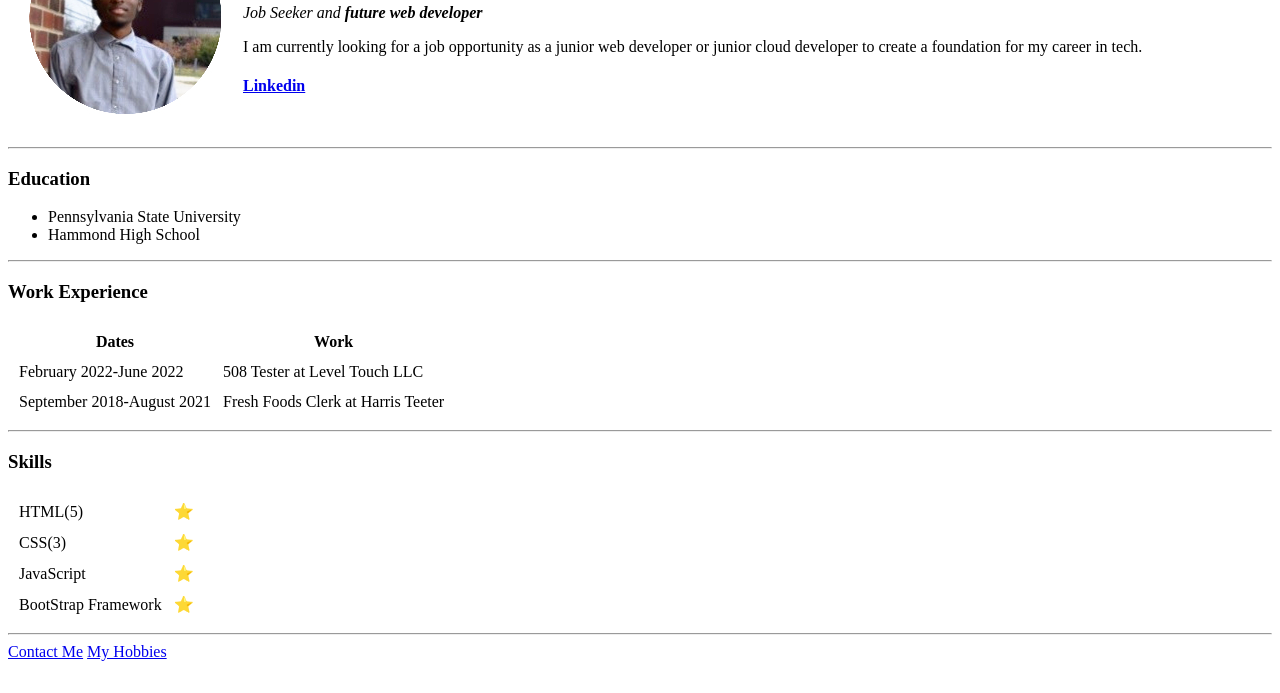
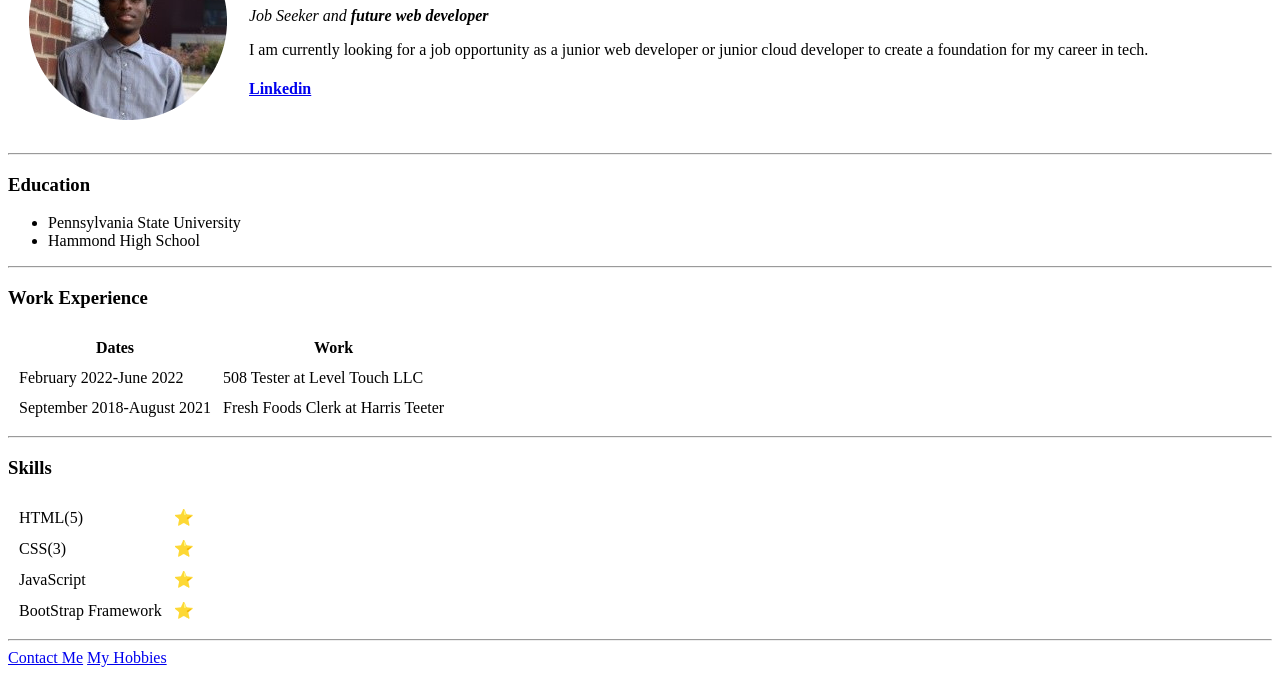
Before and after one commit to HDjomgoue/CV, a plain HTML site: page index.html in a window 1280 px wide. Shown: the part 107-800 px from the top of the page. Drawn offline with Linux system fonts and the light colour scheme.

Commit message:
Update index.html

```diff
--- a/index.html
+++ b/index.html
@@ -10,7 +10,7 @@
     <table cellspacing="20">
       <tr>
         <td>
-        <img src="Henry(Circular Profile Picture).jpg" alt="Henry profile picture">
+        <img src="Henry(New Circular Profile Picture).png" alt="Henry profile picture">
         </td>
         <td>
           <h1>Henry Djomgoue</h1>
```
